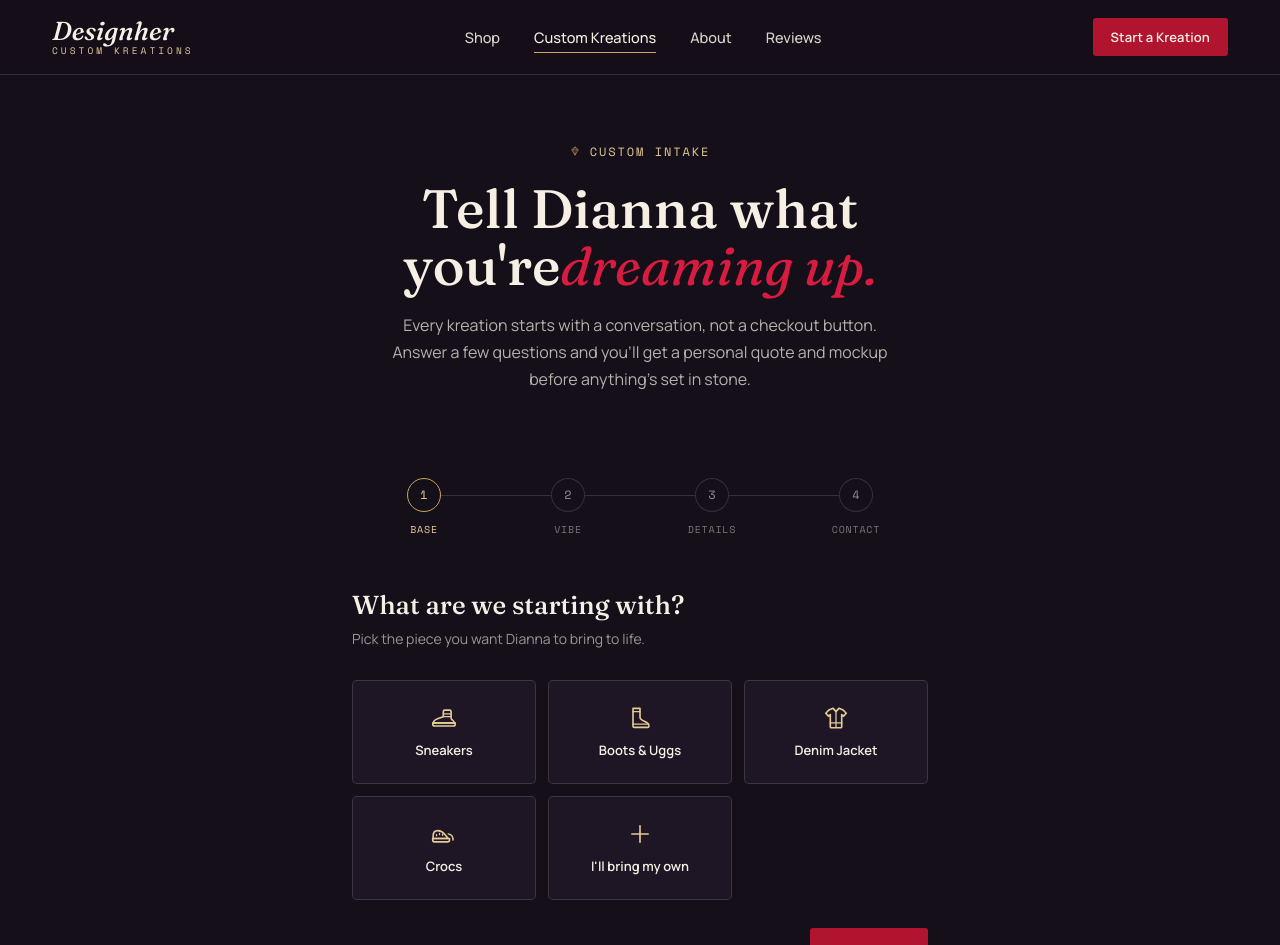
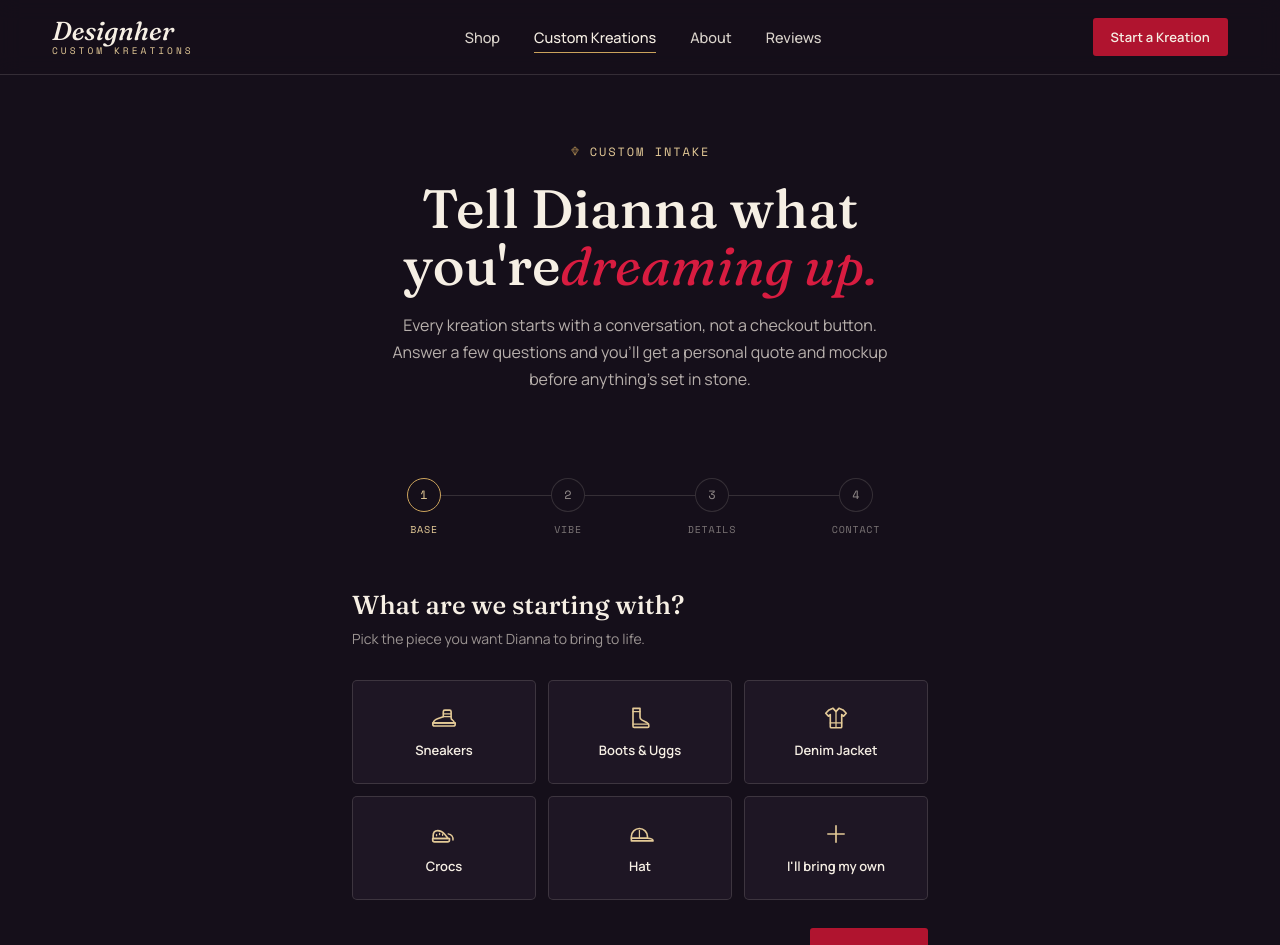
Before and after one commit to cyberstizz/designher-kustom-kreations, a React (Vite) app: page /custom in a window 1280 px wide. Shown: the top 945 px of the page. Built offline with nearby package versions, Linux system fonts and the light colour scheme; no server answers.

Commit message:
updatd the custome creation and products by adding hats

```diff
--- a/src/components/SiteFooter.jsx
+++ b/src/components/SiteFooter.jsx
@@ -51,6 +51,7 @@ export default function SiteFooter({ variant = 'full' }) {
             <Link to="/shop?category=boots">Boots</Link>
             <Link to="/shop?category=jackets">Jackets</Link>
             <Link to="/shop?category=crocs">Crocs</Link>
+            <Link to="/shop?category=hats">Hats</Link>
           </div>
 
           <div className="footer-col">
--- a/src/pages/CustomKreation.jsx
+++ b/src/pages/CustomKreation.jsx
@@ -48,6 +48,11 @@ export default function CustomKreation() {
         d="M15.6 11.9c2.9.5 4.3 2.3 4.1 5.3"/>
         <path fill="none" stroke="currentColor" strokeWidth="1.15" strokeLinecap="round"
         d="M5.6 12.5v.9M8.2 11.6v.9M10.8 12.2v.9"/>
+        </symbol>
+        <symbol id="ic-hat" viewBox="0 0 24 24">
+          <path fill="none" stroke="currentColor" strokeWidth="1.4" strokeLinejoin="round" d="M4.6 15.6v-1.4a6.9 6.9 0 0 1 13.8 0v1.4z" />
+          <path fill="none" stroke="currentColor" strokeWidth="1.4" strokeLinejoin="round" strokeLinecap="round" d="M4.6 15.6h13.8c3 .1 4.8 1.1 4.8 2.3H4.6z" />
+          <path fill="none" stroke="currentColor" strokeWidth="1.05" strokeLinecap="round" d="M11.5 8.9v6.7" />
         </symbol>
         <symbol id="ic-plus" viewBox="0 0 24 24">
         <path fill="none" stroke="currentColor" strokeWidth="1.4" strokeLinecap="round" d="M12 5v14M5 12h14"/>
@@ -124,6 +129,12 @@ export default function CustomKreation() {
                   <use href="#ic-crocs" />
                 </svg>
                 <span>Crocs</span>
+              </div>
+              <div className="option-card" data-value="Hat">
+                <svg className="oc-icon" viewBox="0 0 24 24">
+                  <use href="#ic-hat" />
+                </svg>
+                <span>Hat</span>
               </div>
               <div className="option-card" data-value="Other">
                 <svg className="oc-icon" viewBox="0 0 24 24">
```
Also changed, not shown: src/lib/products.js.
